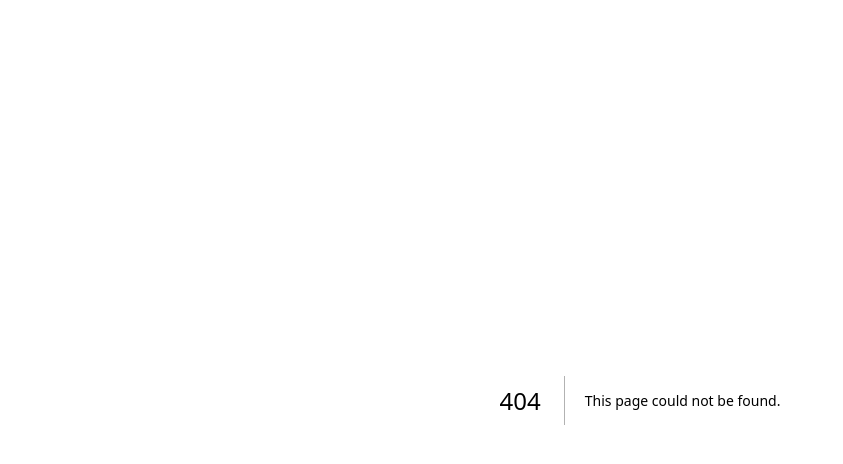
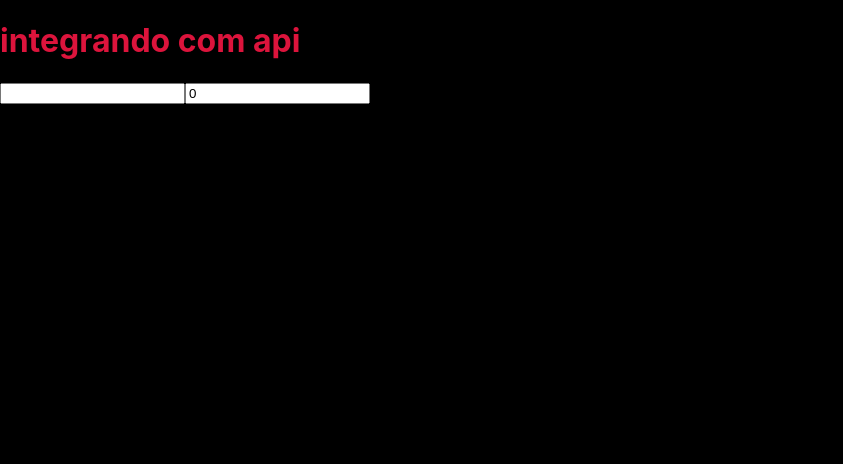
Before and after one commit to viniciusgit2/renderezizando, a Next.js app: page /form in a window 1280 px wide. Before the commit this address had no page. Shown: the top 464 px of the page, without its empty margins (0-843 px from the left). Built offline with nearby package versions, Linux system fonts and the light colour scheme.

Commit message:
form já com os input

```diff
--- /dev/null
+++ b/pages/form.jsx
@@ -0,0 +1,9 @@
+import { useState } from "react"
+
+export default function form(){
+    const [nome,setnome]=useState("")
+    const [idade,setidade]=useState(0)
+
+    return(<div><h1>integrando com api</h1><input type="text"value={nome}onChange={e=>setnome(e.target.value)}></input>
+    <input type="number"value={idade}onChange={e=>setidade(+e.target.value)}></input></div>)
+}
```
